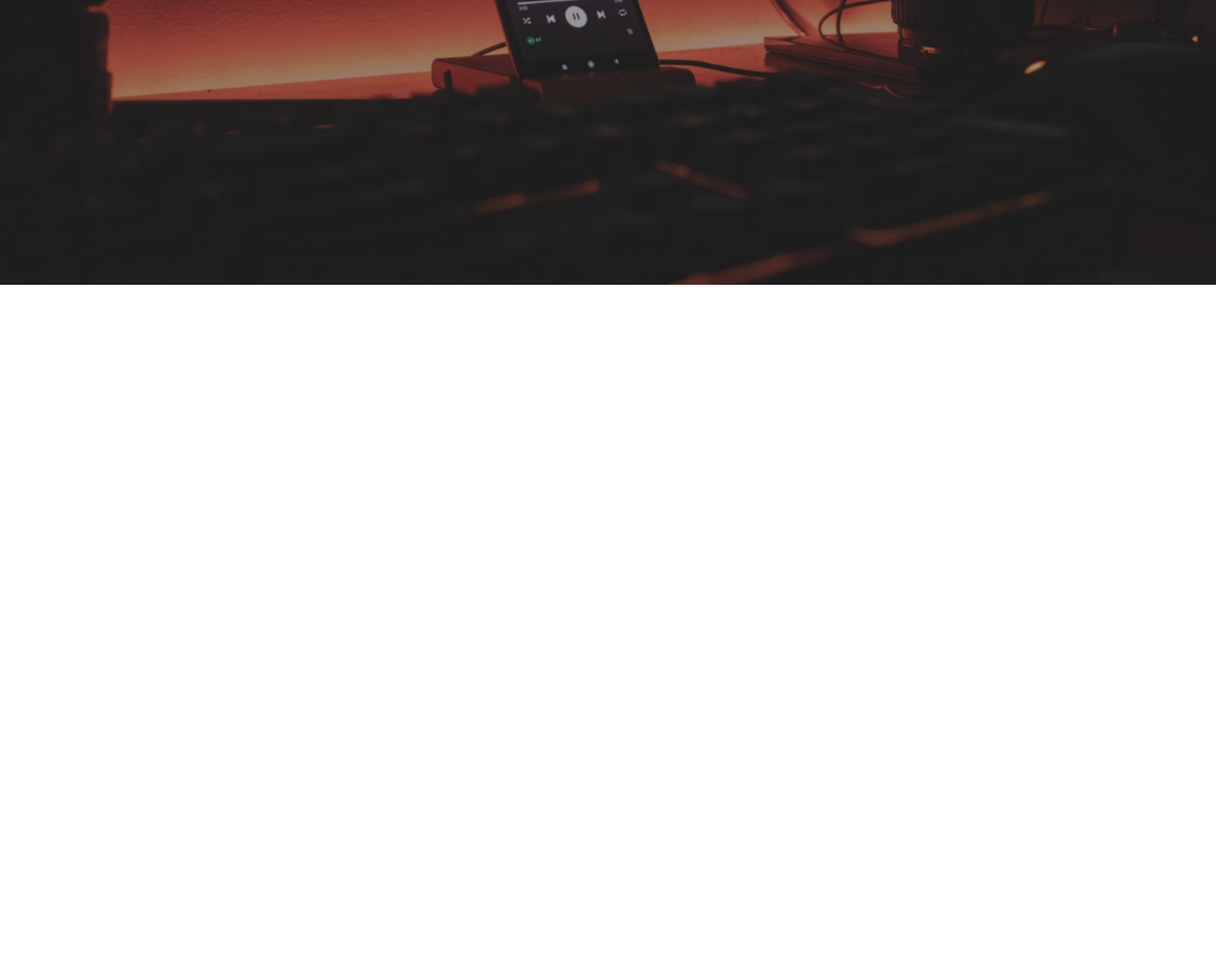
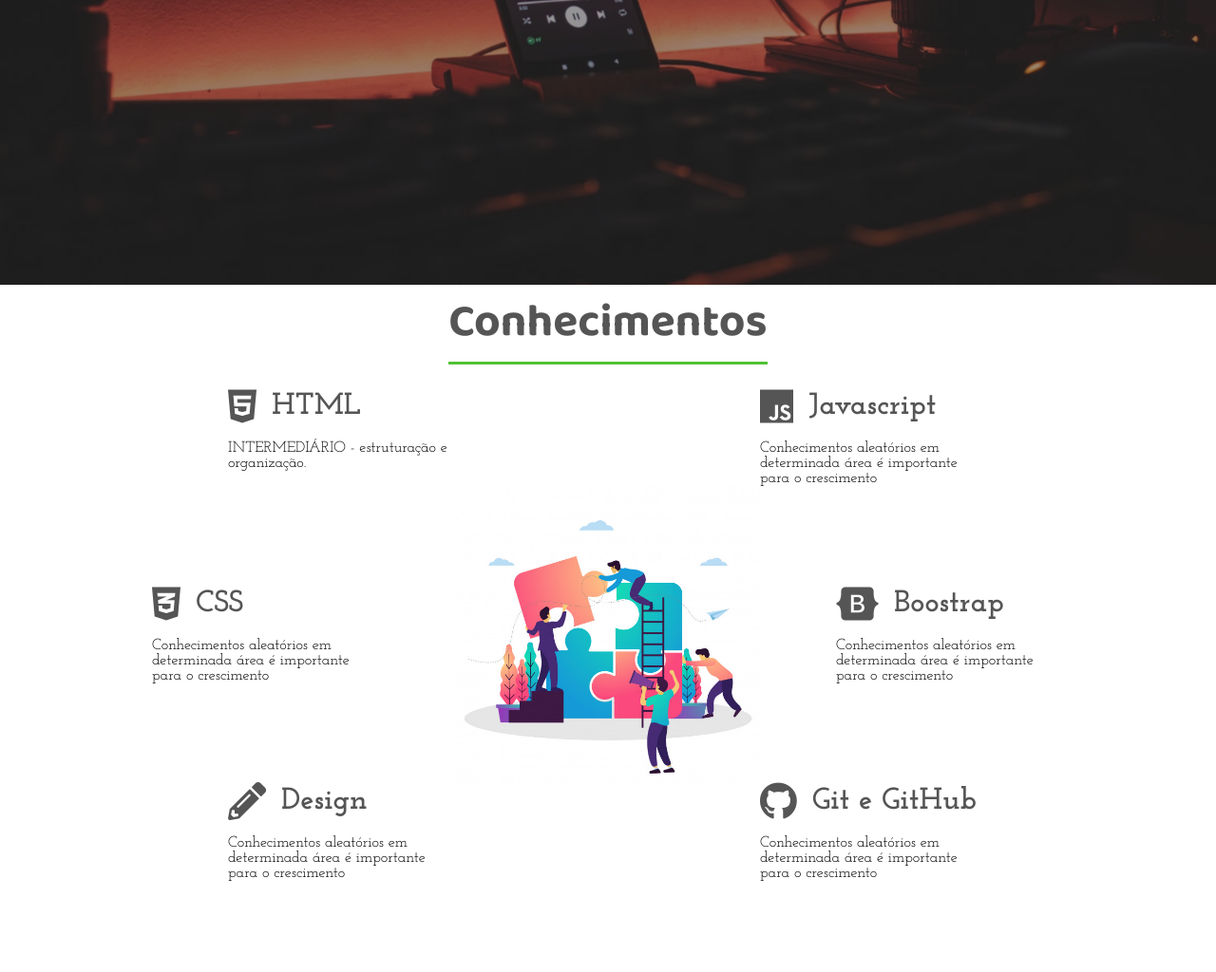
Before and after one commit to Mauricio1714/portifolio, a plain HTML site: page index.html in a window 1280 px wide. Shown: the part 500-1524 px from the top of the page at 95% size. Before the commit the page ends 800 px from the top, so only its background shows below. Drawn offline with Linux system fonts and the light colour scheme.

Commit message:
:package: sessão de conhecimentos

```diff
--- a/index.html
+++ b/index.html
@@ -30,7 +30,7 @@
                 <button>Saiba mais</button>
             </div>
         </header>
-        <div class="sidebar">
+        <aside class="sidebar">
             <nav>
                 <ul class="menu">
                     <li class="menu-item"><a href="#" class="menu-link">Home</a></li>
@@ -45,8 +45,76 @@
                 <a href="#"><i class="fab fa-github-alt"></i></a>
                 <a href="#"><i class="fab fa-twitter"></i></a>
             </div>
-        </div>
-
+        </aside>
+        <section class="sessao-conhecimentos">
+            <div class="sessao-header">
+                <h1>Conhecimentos</h1>
+            </div>
+            <div class="conhecimentos">
+                <div class="conhecimento">
+                    <div class="conhecimento-header">
+                        <i class="fab fa-html5"></i>
+                        <h3>HTML</h3>
+                    </div>
+                    <div class="conhecimento-text">
+                        <p>INTERMEDIÁRIO - estruturação e organização.</p>
+                    </div>
+                </div>
+                <div class="conhecimento">
+                    <div class="conhecimento-header">
+                        <i class="fab fa-css3-alt"></i>
+                        <h3>CSS</h3>
+                    </div>
+                    <div class="conhecimento-text">
+                        <p>Conhecimentos aleatórios em determinada área
+                            é importante para o crescimento</p>
+                    </div>
+                </div>
+                <div class="conhecimento">
+                    <div class="conhecimento-header">
+                        <i class="fas fa-pencil-alt"></i>
+                        <h3>Design</h3>
+                    </div>
+                    <div class="conhecimento-text">
+                        <p>Conhecimentos aleatórios em determinada área
+                            é importante para o crescimento</p>
+                    </div>
+                </div>
+                <div class="conhecimento">
+                    <div class="conhecimento-header">
+                        <i class="fab fa-js"></i>
+                        <h3>Javascript</h3>
+                    </div>
+                    <div class="conhecimento-text">
+                        <p>Conhecimentos aleatórios em determinada área
+                            é importante para o crescimento</p>
+                    </div>
+                </div>
+                <div class="conhecimento">
+                    <div class="conhecimento-header">
+                        <i class="fab fa-bootstrap"></i>
+                        <h3>Boostrap</h3>
+                    </div>
+                    <div class="conhecimento-text">
+                        <p>Conhecimentos aleatórios em determinada área
+                            é importante para o crescimento</p>
+                    </div>
+                </div>
+                <div class="conhecimento">
+                    <div class="conhecimento-header">
+                        <i class="fab fa-github"></i>
+                        <h3>Git e GitHub</h3>
+                    </div>
+                    <div class="conhecimento-text">
+                        <p>Conhecimentos aleatórios em determinada área
+                            é importante para o crescimento</p>
+                    </div>
+                </div>
+                <div class="conhecimento-img-wrapper">
+                    <img src="./imagens/conhecimentos3.jpg" alt="imagem conhecimentos">
+                </div>
+            </div>
+        </section>
 
     </div>
 
--- a/style.css
+++ b/style.css
@@ -157,9 +157,11 @@ header{
     top: 0;
     right:-20rem;
     transition: all 1s;
+
 }
 .show-menu .sidebar{
     right: 0;
+    border-left: solid .5px #52c234;
 }
 .menu{
     position: absolute;
@@ -203,3 +205,74 @@ header{
     color: rgba(255,255,255,1);
     font-size: 1.5rem;
 }
+.conhecimentos{
+    display: grid;
+    grid-template-columns: repeat(16, 1fr);
+    grid-template-rows: repeat(6, 6rem);
+    row-gap: .5rem;
+}
+.conhecimento:nth-child(1){
+    grid-column: 4 / 7;
+    grid-row: 1 / 3;
+}
+.conhecimento:nth-child(2){
+    grid-column: 3 / 6;
+    grid-row: 3 / 5;
+}
+.conhecimento:nth-child(3){
+    grid-column: 4 / 7;
+    grid-row: 5 / -1;
+}
+.conhecimento:nth-child(4){
+    grid-column: 11 / 14;
+    grid-row: 1 / 3;
+}
+.conhecimento:nth-child(5){
+    grid-column: 12 / 15;
+    grid-row: 3 / 5;
+}
+.conhecimento:nth-child(6){
+    grid-column: 11 / 14;
+    grid-row: 5 / -1;
+}
+.sessao-conhecimentos{
+    background-color: #FFFFFF;
+}
+.sessao-header{
+    display: flex;
+    align-items: center;
+    justify-content: center;
+}
+.sessao-header h1{
+    font-family: var(--font-primary);
+    font-size: 3rem;
+    color: #555;
+    border-bottom: solid 3px #52c234;
+    margin-bottom: 1.5rem;
+}
+.conhecimento-header{
+    display: flex;
+    align-items: center;
+    color: #555;
+}
+.conhecimento-header i{
+    font-size: 2.5rem;
+}
+.conhecimento-header h3{
+    font-family: var(--font-secundary);
+    font-size: 2rem;
+    padding-left: 1rem;
+}
+.conhecimento-text{
+    font-family: var(--font-secundary);
+    margin-top: 1rem;
+}
+.conhecimento-img-wrapper{
+    grid-column: 7 /11;
+    grid-row: 2 / 6;
+    width: 100%;
+}
+.conhecimento-img-wrapper img{
+    object-fit: cover;
+    width: 100%;
+}
```
Also changed, not shown: imagens/conhecimentos3.jpg (added).
